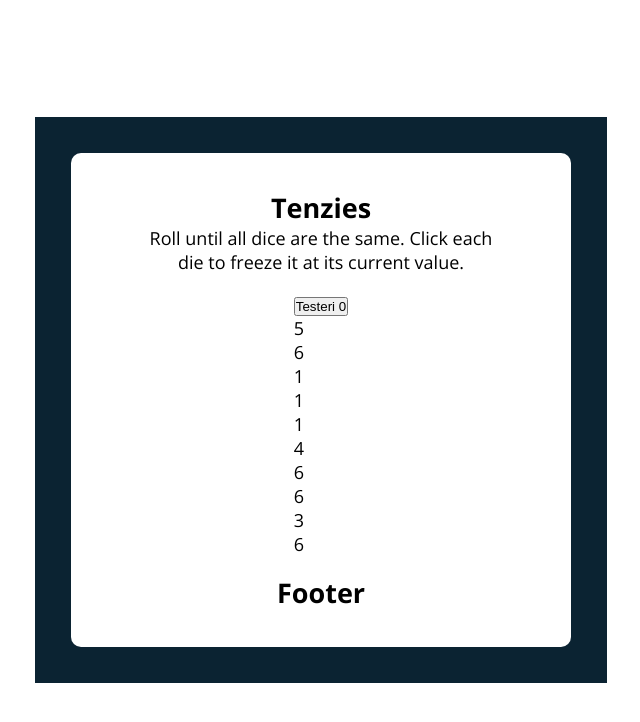
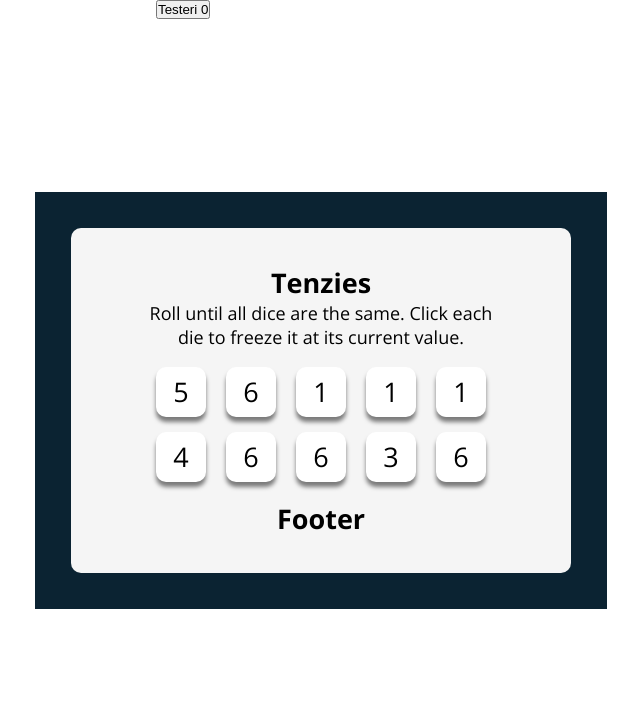
Before and after one commit to jukry/tenzies, a React (Vite) app: page / in a window 1280 px wide. Shown: the top 722 px of the page, without its empty margins (319-959 px from the left). Built offline with nearby package versions, Linux system fonts and the light colour scheme.

Commit message:
styling of dice and dices div

```diff
--- a/src/index.css
+++ b/src/index.css
@@ -29,7 +29,7 @@ body {
     padding: 2em;
 }
 .gameboard {
-    background-color: white;
+    background-color: hsl(0, 0%, 96%);
     height: 100%;
     border-radius: 10px;
     display: flex;
@@ -43,3 +43,29 @@ header {
     text-align: center;
     padding: 0 2em;
 }
+
+/* HELPER BUTTON */
+.dices > button {
+    position: absolute;
+    top: 0;
+}
+
+.dices {
+    display: grid;
+    grid-template-columns: repeat(5, auto);
+    gap: 15px 20px;
+}
+.dice {
+    display: flex;
+    justify-content: center;
+    align-items: center;
+    width: 50px;
+    height: 50px;
+    background-color: white;
+    border-radius: 10px;
+    box-shadow: 0px 5px 4px 0px rgba(0, 0, 0, 0.5);
+    font-size: 1.5em;
+}
+.dice:hover {
+    background-color: hsla(144, 71%, 62%, 0.25);
+}
```
